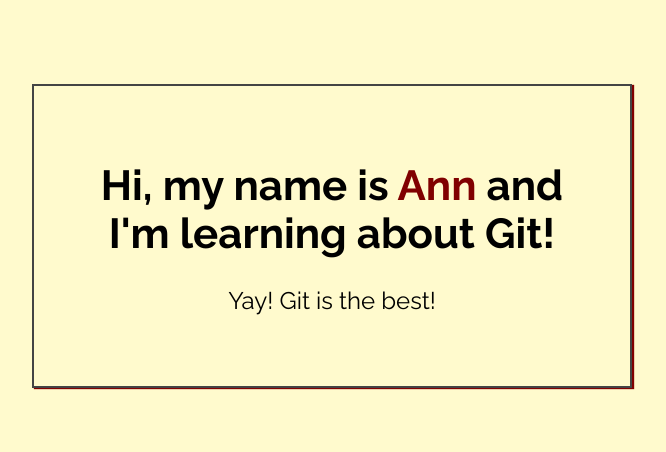
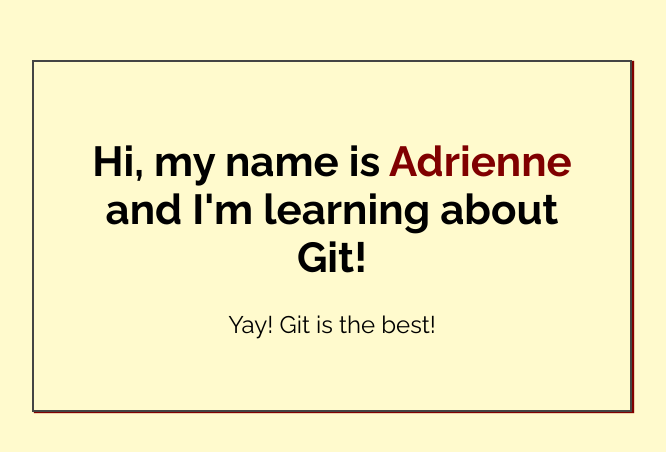
Before and after one commit to adrienne-harriger/my-first-repo, a plain HTML site: page index.html in a window 1280 px wide. Shown: the part 164-616 px from the top of the page, without its empty margins (308-974 px from the left). Drawn offline with Linux system fonts and the light colour scheme.

Commit message:
Added name to index.html

```diff
--- a/index.html
+++ b/index.html
@@ -14,7 +14,7 @@
 <body>
 
     <div class="greeting">
-        <h1>Hi, my name is <span class="highlight">Ann</span> and I'm learning about Git! </h1>
+        <h1>Hi, my name is <span class="highlight">Adrienne</span> and I'm learning about Git! </h1>
 
         <p>Yay! Git is the best!</p>
     </div>
```
